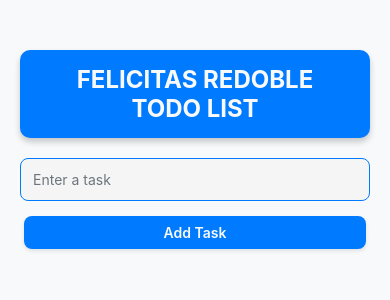
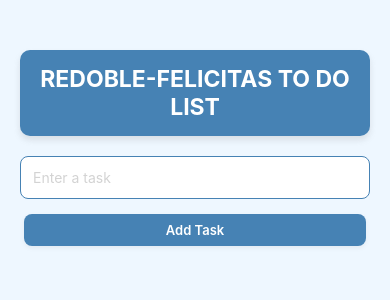
Before and after one commit to ninoredoble/TODOAPP, a React Native app: screen / in a window 390 px wide. Shown: the top 300 px of the page. Built offline with nearby package versions, Linux system fonts and the light colour scheme.

Commit message:
Improved Layout and Designs

```diff
--- a/App.js
+++ b/App.js
@@ -55,12 +55,12 @@ export default function App() {
   return (
     <View style={styles.container}>
       <View style={styles.titleContainer}>
-        <Text style={styles.title}>FELICITAS REDOBLE TODO LIST</Text>
+        <Text style={styles.title}>REDOBLE-FELICITAS TO DO LIST</Text>
       </View>
       <TextInput
         style={styles.input}
         placeholder="Enter a task"
-        placeholderTextColor="#6C757D"
+        placeholderTextColor="lightgray" // Placeholder text color
         value={task}
         onChangeText={setTask}
       />
@@ -120,17 +120,17 @@ export default function App() {
 const styles = StyleSheet.create({
   container: {
     flex: 1,
-    backgroundColor: '#F8F9FA',
+    backgroundColor: '#EEF7FF', // Background color for the app
     paddingTop: 50,
     paddingHorizontal: 20,
   },
   titleContainer: {
-    backgroundColor: '#007BFF',
+    backgroundColor: 'steelblue', // Color for the title background
     paddingVertical: 15,
     paddingHorizontal: 20,
     borderRadius: 10,
     marginBottom: 20,
-    shadowColor: '#000',
+    shadowColor: 'gray',
     shadowOffset: { width: 0, height: 4 },
     shadowOpacity: 0.2,
     shadowRadius: 6,
@@ -138,25 +138,25 @@ const styles = StyleSheet.create({
     alignItems: 'center',
   },
   title: {
-    fontSize: 24,
+    fontSize: 23,
     fontWeight: 'bold',
-    color: '#F8F9FA',
+    color: 'white', // Color for the title text
     textAlign: 'center',
   },
   input: {
     padding: 12,
-    borderColor: '#007BFF',
+    borderColor: 'steelblue', // Border color for the input
     borderWidth: 1,
     borderRadius: 8,
     marginBottom: 15,
-    backgroundColor: '#F5F5F5',
+    backgroundColor: 'white', // Background color for the input
   },
   button: {
     paddingVertical: 8,
     paddingHorizontal: 16,
     borderRadius: 8,
     alignItems: 'center',
-    shadowColor: '#000',
+    shadowColor: 'gray',
     shadowOffset: { width: 0, height: 2 },
     shadowOpacity: 0.1,
     shadowRadius: 4,
@@ -164,11 +164,11 @@ const styles = StyleSheet.create({
     marginHorizontal: 4,
   },
   addButton: {
-    backgroundColor: '#007BFF',
+    backgroundColor: 'steelblue', // Color for the add button
   },
   buttonText: {
-    color: '#F8F9FA',
-    fontSize: 14, // Lowered font size for buttons
+    color: 'white', // Color for button text
+    fontSize: 13, // Font size for buttons
     fontWeight: '600',
   },
   list: {
@@ -176,25 +176,25 @@ const styles = StyleSheet.create({
   },
   listItem: {
     padding: 15,
-    backgroundColor: '#F5F5F5',
-    borderColor: '#E0E0E0',
-    borderWidth: 1,
+    backgroundColor: '#F8EDED', // Background color for list items
+    borderColor: 'lightgray',
+    borderWidth: 2,
     borderRadius: 8,
     marginBottom: 10,
     flexDirection: 'row',
     alignItems: 'center',
-    shadowColor: '#000',
+    shadowColor: 'gray',
     shadowOffset: { width: 0, height: 2 },
     shadowOpacity: 0.1,
     shadowRadius: 4,
     elevation: 2,
   },
   completedTask: {
-    backgroundColor: '#28A745',
+    backgroundColor: '#D5ED9F', // Background color for completed tasks
   },
   completedTaskText: {
     textDecorationLine: 'line-through',
-    color: '#F8F9FA',
+    color: 'gray', // Text color for completed tasks
   },
   importanceButtons: {
     flexDirection: 'column',
@@ -202,16 +202,16 @@ const styles = StyleSheet.create({
     marginRight: 10,
   },
   importanceButton: {
-    padding: 4,
+    padding: 2,
+    paddingRight: 4,
     borderRadius: 4,
-    backgroundColor: '#E0E0E0',
     marginVertical: 2,
     justifyContent: 'center',
     alignItems: 'center',
   },
   importanceText: {
-    fontSize: 16,
-    color: '#007BFF',
+    fontSize: 14,
+    color: 'steelblue', // Color for importance button text
   },
   taskContainer: {
     flex: 1,
@@ -221,26 +221,26 @@ const styles = StyleSheet.create({
   },
   taskText: {
     flex: 1,
-    fontSize: 16,
-    color: '#212529',
+    fontSize: 14,
+    color: 'black', // Color for task text
   },
   buttonGroup: {
     flexDirection: 'row',
     alignItems: 'center',
   },
   finishedButton: {
-    backgroundColor: '#007BFF',
+    backgroundColor: '#97BE5A', // Accent color for finished button
   },
   unfinishedButton: {
-    backgroundColor: '#F5F5F5',
+    backgroundColor: '#EE4E4E', // Background color for unfinished button
   },
   editButton: {
-    color: '#007BFF',
+    color: 'steelblue', // Color for edit button text
     fontWeight: '600',
     marginHorizontal: 10,
   },
   removeButton: {
-    color: '#DC3545',
+    color: 'red', // Color for remove button text
     fontWeight: '600',
     marginHorizontal: 10,
   },
```
